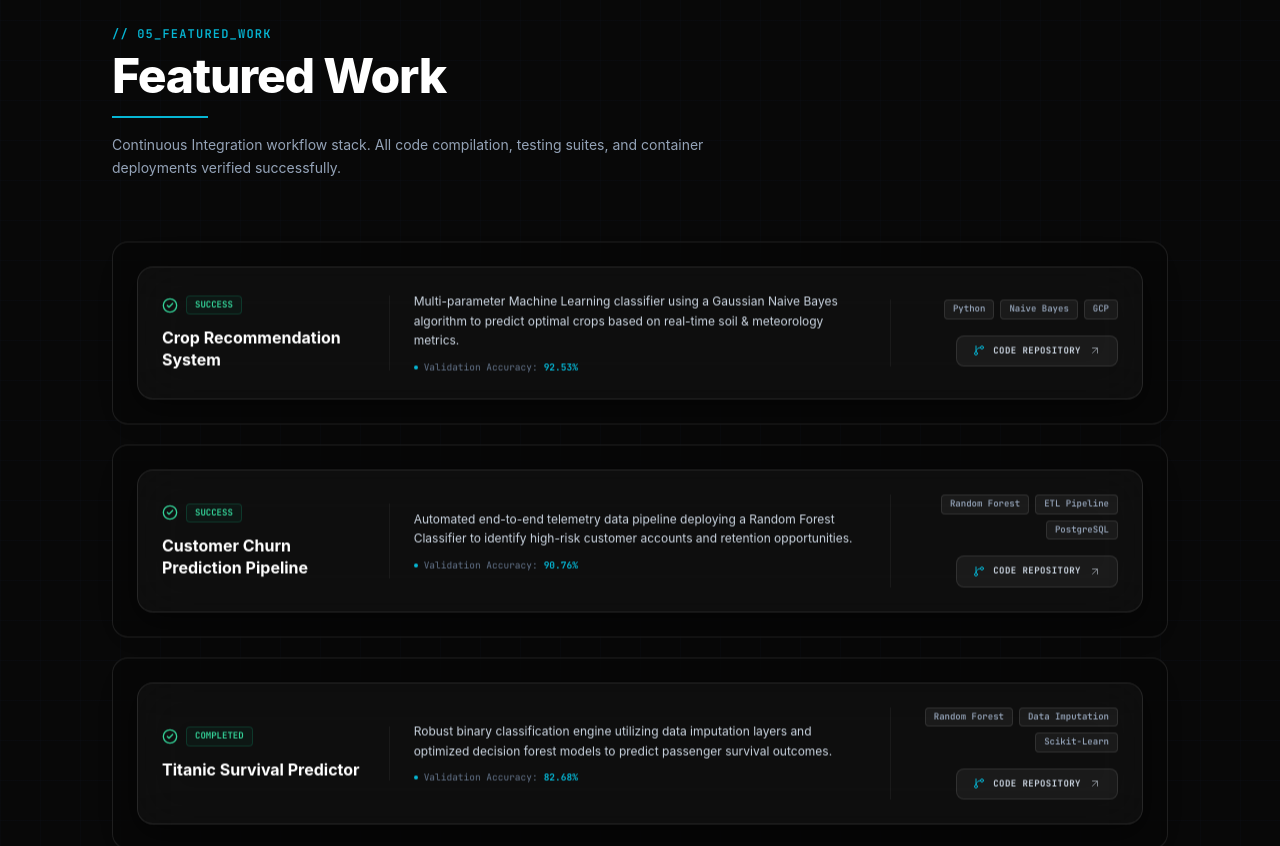
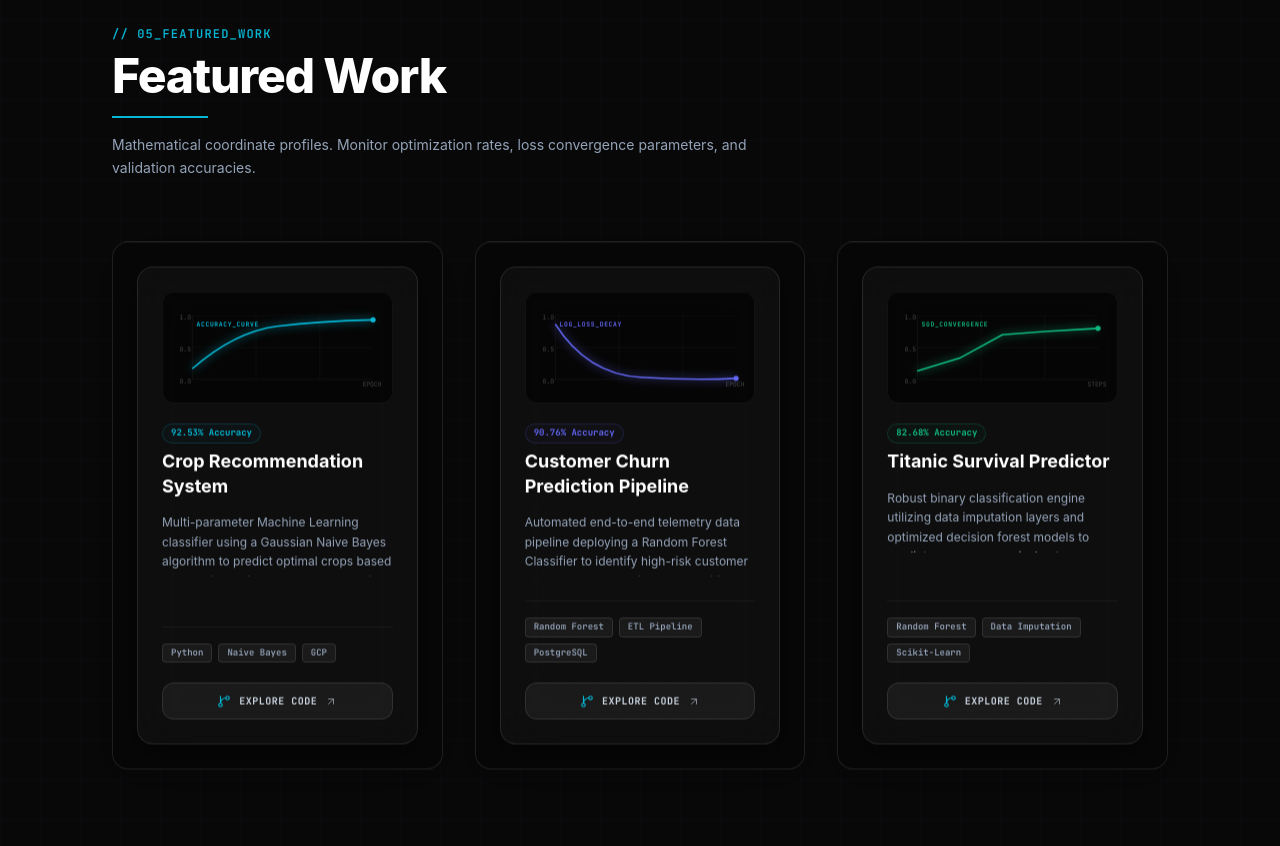
Before and after one commit to KRUTHIKTR/portfolio, a React (Vite) app: page / in a window 1280 px wide. Shown: the part 3500-4346 px from the top of the page. Built offline with nearby package versions, Linux system fonts and the light colour scheme.

Commit message:
feat: implement Mathematical Grid / Tensor Columns in Projects.jsx

```diff
--- a/src/components/Projects.jsx
+++ b/src/components/Projects.jsx
@@ -1,40 +1,114 @@
 import React from 'react';
-import { motion } from 'framer-motion';
-import { GitBranch, ArrowUpRight, CheckCircle2 } from 'lucide-react';
+import { GitBranch, ArrowUpRight } from 'lucide-react';
 import TiltCard from './TiltCard';
 
 const projectsData = [
   {
     id: 1,
     title: "Crop Recommendation System",
-    accuracy: "92.53%",
-    status: "SUCCESS",
+    accuracy: "92.53% Accuracy",
     description: "Multi-parameter Machine Learning classifier using a Gaussian Naive Bayes algorithm to predict optimal crops based on real-time soil & meteorology metrics.",
     github: "https://github.com/KRUTHIKTR/Crop-recommendation-system",
     tags: ["Python", "Naive Bayes", "GCP"],
-    themeColor: "hover:border-[#06b6d4]/30"
+    themeColor: "#06b6d4",
+    glowColor: "group-hover:border-[#06b6d4]/30"
   },
   {
     id: 2,
     title: "Customer Churn Prediction Pipeline",
-    accuracy: "90.76%",
-    status: "SUCCESS",
+    accuracy: "90.76% Accuracy",
     description: "Automated end-to-end telemetry data pipeline deploying a Random Forest Classifier to identify high-risk customer accounts and retention opportunities.",
     github: "https://github.com/KRUTHIKTR/Customer-churn-prediction",
     tags: ["Random Forest", "ETL Pipeline", "PostgreSQL"],
-    themeColor: "hover:border-indigo-500/30"
+    themeColor: "#6366f1",
+    glowColor: "group-hover:border-indigo-500/30"
   },
   {
     id: 3,
     title: "Titanic Survival Predictor",
-    accuracy: "82.68%",
-    status: "COMPLETED",
+    accuracy: "82.68% Accuracy",
     description: "Robust binary classification engine utilizing data imputation layers and optimized decision forest models to predict passenger survival outcomes.",
     github: "https://github.com/KRUTHIKTR/Titanic-Survival-Prediction",
     tags: ["Random Forest", "Data Imputation", "Scikit-Learn"],
-    themeColor: "hover:border-emerald-500/30"
+    themeColor: "#10b981",
+    glowColor: "group-hover:border-emerald-500/30"
   }
 ];
+
+function CropAccuracyCurve() {
+  return (
+    <svg className="w-full h-full p-2" viewBox="0 0 200 80">
+      {/* Grid Lines */}
+      <line x1="20" y1="10" x2="20" y2="70" stroke="rgba(255,255,255,0.06)" strokeWidth="0.8" />
+      <line x1="80" y1="10" x2="80" y2="70" stroke="rgba(255,255,255,0.04)" strokeWidth="0.8" />
+      <line x1="140" y1="10" x2="140" y2="70" stroke="rgba(255,255,255,0.04)" strokeWidth="0.8" />
+      <line x1="20" y1="70" x2="190" y2="70" stroke="rgba(255,255,255,0.06)" strokeWidth="0.8" />
+      <line x1="20" y1="40" x2="190" y2="40" stroke="rgba(255,255,255,0.04)" strokeWidth="0.8" />
+      <line x1="20" y1="10" x2="190" y2="10" stroke="rgba(255,255,255,0.04)" strokeWidth="0.8" />
+
+      {/* Axis Labels */}
+      <text x="8" y="14" fill="rgba(255,255,255,0.25)" className="font-mono text-[6px]">1.0</text>
+      <text x="8" y="44" fill="rgba(255,255,255,0.25)" className="font-mono text-[6px]">0.5</text>
+      <text x="8" y="74" fill="rgba(255,255,255,0.25)" className="font-mono text-[6px]">0.0</text>
+      <text x="180" y="77" fill="rgba(255,255,255,0.25)" className="font-mono text-[6px]">EPOCH</text>
+      <text x="24" y="20" fill="#06b6d4" className="font-mono text-[6px] tracking-widest font-bold">ACCURACY_CURVE</text>
+
+      {/* Logarithmic accuracy line */}
+      <path d="M 20 60 Q 60 25 100 20 T 190 14" fill="none" stroke="#06b6d4" strokeWidth="1.5" className="drop-shadow-[0_0_4px_#06b6d4]" />
+      <circle cx="190" cy="14" r="2.5" fill="#06b6d4" />
+    </svg>
+  );
+}
+
+function ChurnLossCurve() {
+  return (
+    <svg className="w-full h-full p-2" viewBox="0 0 200 80">
+      {/* Grid Lines */}
+      <line x1="20" y1="10" x2="20" y2="70" stroke="rgba(255,255,255,0.06)" strokeWidth="0.8" />
+      <line x1="80" y1="10" x2="80" y2="70" stroke="rgba(255,255,255,0.04)" strokeWidth="0.8" />
+      <line x1="140" y1="10" x2="140" y2="70" stroke="rgba(255,255,255,0.04)" strokeWidth="0.8" />
+      <line x1="20" y1="70" x2="190" y2="70" stroke="rgba(255,255,255,0.06)" strokeWidth="0.8" />
+      <line x1="20" y1="40" x2="190" y2="40" stroke="rgba(255,255,255,0.04)" strokeWidth="0.8" />
+      <line x1="20" y1="10" x2="190" y2="10" stroke="rgba(255,255,255,0.04)" strokeWidth="0.8" />
+
+      {/* Axis Labels */}
+      <text x="8" y="14" fill="rgba(255,255,255,0.25)" className="font-mono text-[6px]">1.0</text>
+      <text x="8" y="44" fill="rgba(255,255,255,0.25)" className="font-mono text-[6px]">0.5</text>
+      <text x="8" y="74" fill="rgba(255,255,255,0.25)" className="font-mono text-[6px]">0.0</text>
+      <text x="180" y="77" fill="rgba(255,255,255,0.25)" className="font-mono text-[6px]">EPOCH</text>
+      <text x="24" y="20" fill="#6366f1" className="font-mono text-[6px] tracking-widest font-bold">LOG_LOSS_DECAY</text>
+
+      {/* Exponential loss decay line */}
+      <path d="M 20 18 Q 50 65 100 68 T 190 69" fill="none" stroke="#6366f1" strokeWidth="1.5" className="drop-shadow-[0_0_4px_#6366f1]" />
+      <circle cx="190" cy="69" r="2.5" fill="#6366f1" />
+    </svg>
+  );
+}
+
+function TitanicOptimizationCurve() {
+  return (
+    <svg className="w-full h-full p-2" viewBox="0 0 200 80">
+      {/* Grid Lines */}
+      <line x1="20" y1="10" x2="20" y2="70" stroke="rgba(255,255,255,0.06)" strokeWidth="0.8" />
+      <line x1="80" y1="10" x2="80" y2="70" stroke="rgba(255,255,255,0.04)" strokeWidth="0.8" />
+      <line x1="140" y1="10" x2="140" y2="70" stroke="rgba(255,255,255,0.04)" strokeWidth="0.8" />
+      <line x1="20" y1="70" x2="190" y2="70" stroke="rgba(255,255,255,0.06)" strokeWidth="0.8" />
+      <line x1="20" y1="40" x2="190" y2="40" stroke="rgba(255,255,255,0.04)" strokeWidth="0.8" />
+      <line x1="20" y1="10" x2="190" y2="10" stroke="rgba(255,255,255,0.04)" strokeWidth="0.8" />
+
+      {/* Axis Labels */}
+      <text x="8" y="14" fill="rgba(255,255,255,0.25)" className="font-mono text-[6px]">1.0</text>
+      <text x="8" y="44" fill="rgba(255,255,255,0.25)" className="font-mono text-[6px]">0.5</text>
+      <text x="8" y="74" fill="rgba(255,255,255,0.25)" className="font-mono text-[6px]">0.0</text>
+      <text x="180" y="77" fill="rgba(255,255,255,0.25)" className="font-mono text-[6px]">STEPS</text>
+      <text x="24" y="20" fill="#10b981" className="font-mono text-[6px] tracking-widest font-bold">SGD_CONVERGENCE</text>
+
+      {/* Step optimization line */}
+      <path d="M 20 62 L 60 50 L 100 28 L 140 25 L 190 22" fill="none" stroke="#10b981" strokeWidth="1.5" className="drop-shadow-[0_0_4px_#10b981]" />
+      <circle cx="190" cy="22" r="2.5" fill="#10b981" />
+    </svg>
+  );
+}
 
 export default function Projects({ isZeroG }) {
   return (
@@ -47,49 +121,52 @@ export default function Projects({ isZeroG }) {
         </h2>
         <div className="h-[2px] w-24 bg-[#06b6d4]" />
         <p className="text-slate-400 max-w-2xl mt-4 text-sm font-sans leading-relaxed">
-          Continuous Integration workflow stack. All code compilation, testing suites, and container deployments verified successfully.
+          Mathematical coordinate profiles. Monitor optimization rates, loss convergence parameters, and validation accuracies.
         </p>
       </div>
 
-      {/* CI Dashboard Stack */}
-      <div className="flex flex-col gap-5">
+      {/* Projects Grid */}
+      <div className="grid grid-cols-1 md:grid-cols-3 gap-8">
         {projectsData.map((project) => (
           <TiltCard
             key={project.id}
             isZeroG={isZeroG}
-            className={`bg-[#080808]/90 border border-white/10 rounded-2xl p-5 md:p-6 backdrop-blur-xl transition-all duration-300 ${project.themeColor}`}
+            className={`bg-[#080808]/90 border border-white/10 rounded-2xl h-full flex flex-col justify-between p-6 relative group transition-all duration-300 ${project.glowColor}`}
           >
-            <div className="flex flex-col md:flex-row items-stretch md:items-center justify-between gap-6">
+            {/* Subtle Mathematical Grid Coordinate Background Pattern */}
+            <div className="absolute inset-0 z-0 pointer-events-none select-none opacity-5 bg-[radial-gradient(rgba(255,255,255,0.15)_1px,transparent_1px)] bg-[size:12px_12px]" />
 
-              {/* Left Column: Build Status & Title (25% width) */}
-              <div className="md:w-1/4 flex flex-col items-start text-left border-b md:border-b-0 md:border-r border-white/5 pb-4 md:pb-0 md:pr-6">
-                <div className="flex items-center gap-2">
-                  <CheckCircle2 className="w-4 h-4 text-emerald-400" />
-                  <span className="font-mono text-[9px] font-bold px-2 py-0.5 border border-emerald-500/20 bg-emerald-500/5 text-emerald-400 rounded uppercase">
-                    {project.status}
+            <div className="flex flex-col h-full justify-between text-left relative z-10">
+
+              {/* Top Section: Glowing Neon Statistical Curve */}
+              <div className="relative h-28 w-full overflow-hidden rounded-xl mb-5 bg-black/60 border border-white/5 flex items-center justify-center group-hover:border-[#06b6d4]/20 transition-all duration-500">
+                {project.id === 1 && <CropAccuracyCurve />}
+                {project.id === 2 && <ChurnLossCurve />}
+                {project.id === 3 && <TitanicOptimizationCurve />}
+              </div>
+
+              {/* Title & Accuracy Tag */}
+              <div className="space-y-3.5 flex-grow">
+                <div className="flex flex-col gap-1.5">
+                  <span
+                    style={{ color: project.themeColor, borderColor: project.themeColor + '30', backgroundColor: project.themeColor + '08' }}
+                    className="self-start font-mono text-[9px] font-bold px-2 py-0.5 border rounded-full"
+                  >
+                    {project.accuracy}
                   </span>
-                </div>
-                <h3 className="text-base font-bold text-white mt-3 leading-snug group-hover:text-[#06b6d4] transition-colors duration-300">
+
+                  <h3 className="text-lg font-bold text-white leading-snug group-hover:text-[#06b6d4] transition-colors duration-300">
                     {project.title}
                   </h3>
                 </div>
 
-              {/* Center Column: Description & Accuracy (50% width) */}
-              <div className="md:w-1/2 flex flex-col justify-center text-left space-y-2.5">
-                <p className="text-xs text-slate-300 font-sans leading-relaxed">
+                <p className="text-xs text-slate-400 leading-relaxed font-sans font-normal h-16 overflow-hidden">
                   {project.description}
                 </p>
-                <div className="font-mono text-[9.5px] text-slate-500 flex items-center gap-1.5">
-                  <span className="w-1 h-1 rounded-full bg-[#06b6d4]" />
-                  <span>Validation Accuracy:</span>
-                  <span className="text-[#06b6d4] font-bold">{project.accuracy}</span>
-                </div>
               </div>
 
-              {/* Right Column: Tags & Explore Button (25% width) */}
-              <div className="md:w-1/4 flex flex-col md:items-end justify-between gap-4 border-t md:border-t-0 md:border-l border-white/5 pt-4 md:pt-0 md:pl-6">
-                {/* Tech Tags */}
-                <div className="flex flex-wrap md:justify-end gap-1.5">
+              {/* Technology Tags */}
+              <div className="mt-6 pt-4 border-t border-white/5 flex flex-wrap gap-1.5 mb-5">
                 {project.tags.map((tag, tIdx) => (
                   <span
                     key={tIdx}
@@ -100,18 +177,17 @@ export default function Projects({ isZeroG }) {
                 ))}
               </div>
 
-                {/* Explore button */}
+              {/* Wide Git Branch outline button */}
               <a
                 href={project.github}
                 target="_blank"
                 rel="noreferrer"
-                  className="w-full md:w-auto inline-flex items-center justify-center gap-2 px-4 py-2 rounded-lg border border-white/10 hover:border-[#06b6d4] bg-white/5 hover:bg-[#06b6d4]/10 text-[9px] font-mono font-bold tracking-wider text-slate-300 hover:text-white transition-all duration-300"
+                className="w-full flex items-center justify-center gap-2 py-2.5 rounded-xl border border-white/10 hover:border-[#06b6d4] bg-white/5 hover:bg-[#06b6d4]/10 text-[10px] font-mono font-bold tracking-wider text-slate-300 hover:text-white transition-all duration-300"
               >
-                  <GitBranch className="w-3 h-3 text-[#06b6d4]" />
-                  <span>CODE REPOSITORY</span>
+                <GitBranch className="w-3.5 h-3.5 text-[#06b6d4]" />
+                <span>EXPLORE CODE</span>
                 <ArrowUpRight className="w-3 h-3 opacity-60" />
               </a>
-              </div>
 
             </div>
           </TiltCard>
```
Lines whose indentation alone changed are shown as unchanged.
